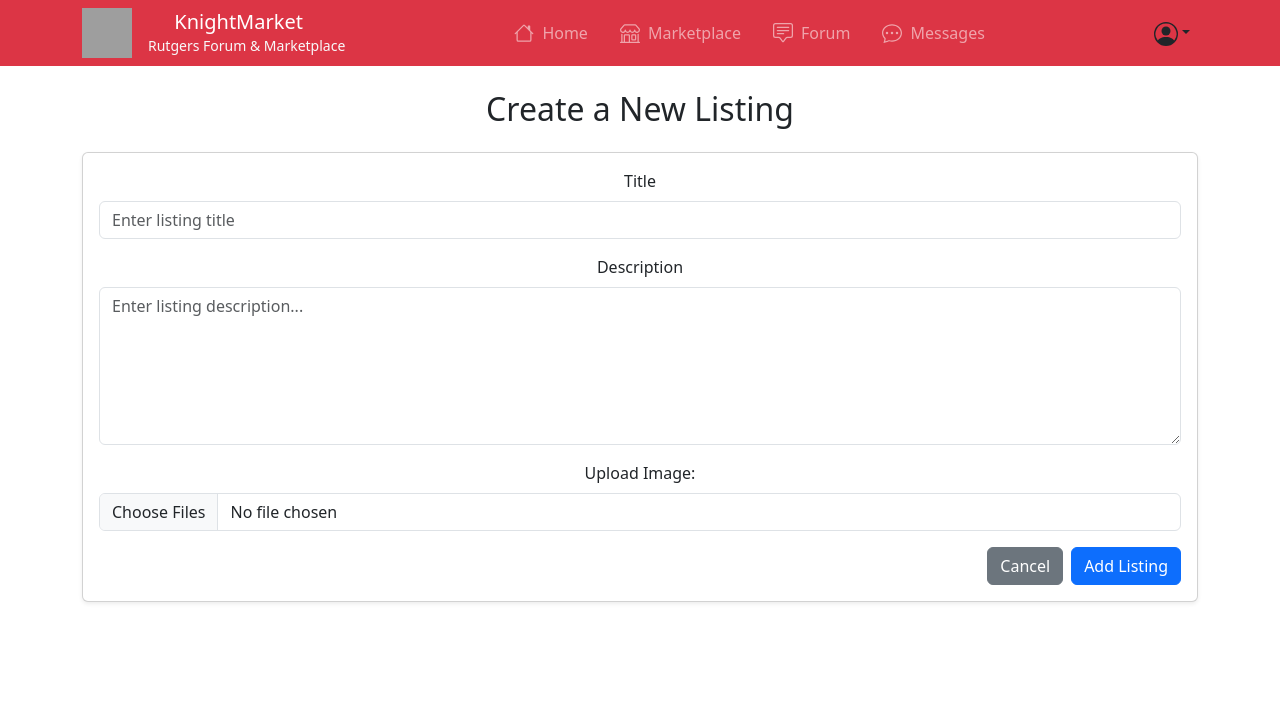
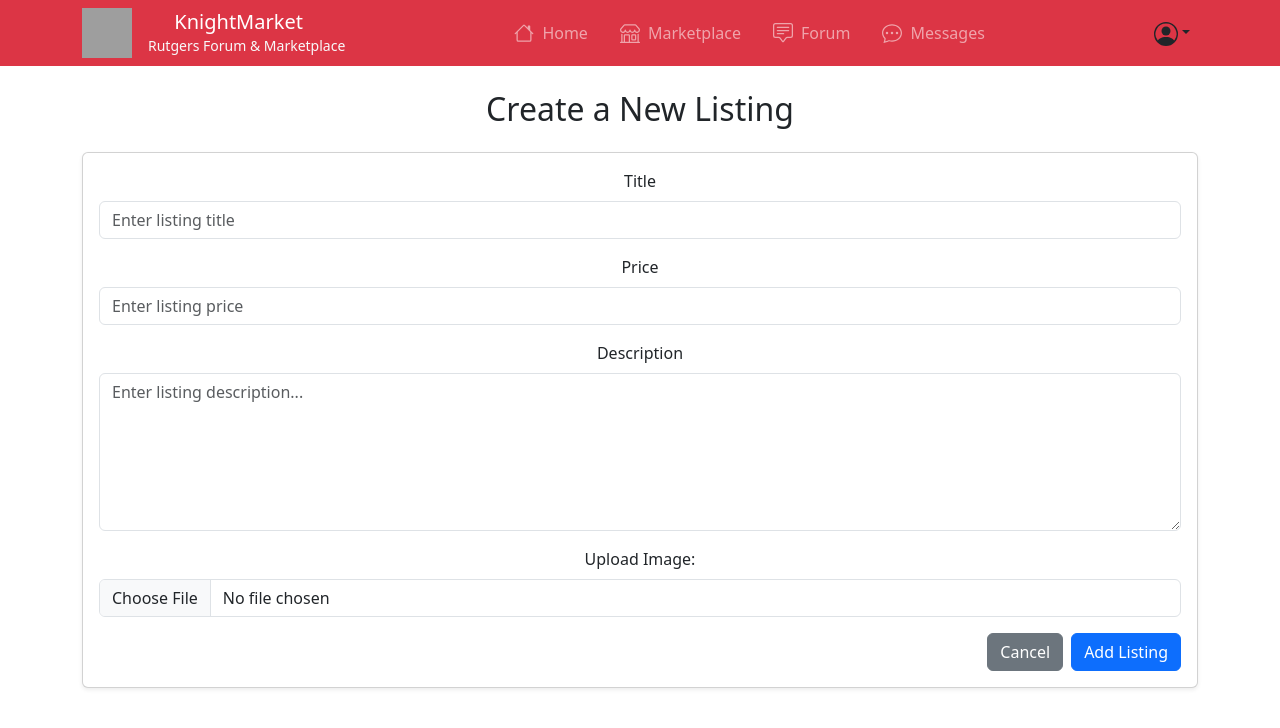
Before and after one commit to RUCooked/RUSocial, a React (Create React App) app in the folder knightmarket/: page /make-listing in a window 1280 px wide. Shown: the top 728 px of the page. Built offline with nearby package versions, Linux system fonts and the light colour scheme; grey boxes are pictures that could not be loaded.

Commit message:
Added listingPrice
- added listing price field
- modified handleChange to format the price

```diff
--- a/knightmarket/src/pages/makeListing.js
+++ b/knightmarket/src/pages/makeListing.js
@@ -6,6 +6,7 @@ function MakeListing({ addListing }) {
   const navigate = useNavigate();
   const [formData, setFormData] = useState({
     title: '',
+    price: '', // Added price field
     description: ''
   });
   const [image, setImage] = useState(null);
@@ -29,10 +30,27 @@ function MakeListing({ addListing }) {
 
   const handleChange = (e) => {
     const { name, value } = e.target;
-    setFormData((prev) => ({
-      ...prev,
-      [name]: value
-    }));
+
+    // Format the price field
+    if (name === 'price') {
+      // Remove non-numeric characters except commas and periods
+      const numericValue = value.replace(/[^0-9]/g, '');
+
+      // Add commas to the number
+      const formattedValue = numericValue
+        ? `$${Number(numericValue).toLocaleString('en-US')}`
+        : '';
+
+      setFormData((prev) => ({
+        ...prev,
+        [name]: formattedValue
+      }));
+    } else {
+      setFormData((prev) => ({
+        ...prev,
+        [name]: value
+      }));
+    }
   };
 
   const handleImageChange = (e) => {
@@ -45,6 +63,7 @@ function MakeListing({ addListing }) {
       <Card className="shadow-sm">
         <Card.Body>
           <Form onSubmit={handleSubmit}>
+
             <Form.Group controlId="listingTitle" className="mb-3">
               <Form.Label>Title</Form.Label>
               <Form.Control
@@ -54,6 +73,18 @@ function MakeListing({ addListing }) {
                 onChange={handleChange}
                 required
                 placeholder="Enter listing title"
+              />
+            </Form.Group>
+
+            <Form.Group controlId="listingPrice" className="mb-3">
+              <Form.Label>Price</Form.Label>
+              <Form.Control
+                type="text"
+                name="price"
+                value={formData.price}
+                onChange={handleChange}
+                required
+                placeholder="Enter listing price"
               />
             </Form.Group>
 
@@ -76,7 +107,6 @@ function MakeListing({ addListing }) {
                 type="file"
                 accept="image/*"
                 onChange={handleImageChange}
-                multiple
                 required
               />
             </Form.Group>
```
